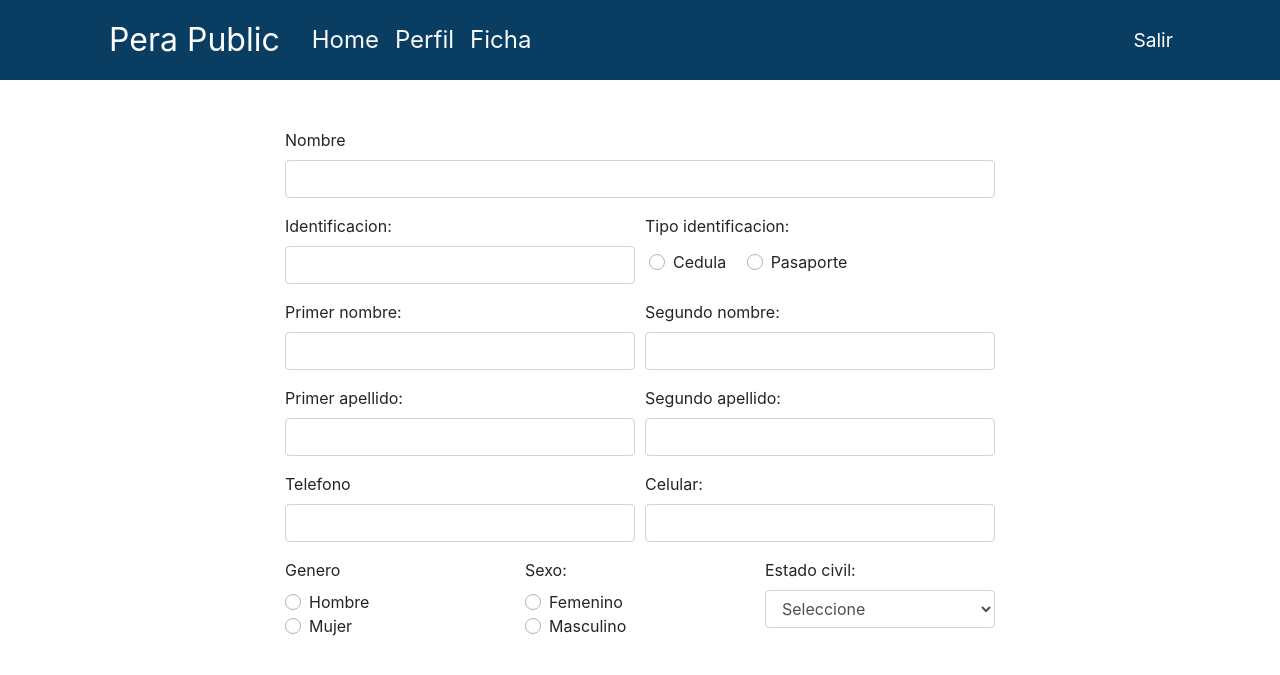
After one commit to taguz91/pera-public, a PHP site: the page made by src/vista/persona/form.php in a window 1280 px wide. The commit adds this page. Shown: the top 675 px of the page. Run offline with PHP 8.4, Linux system fonts and the light colour scheme; the template is opened without the code that fills it, so the values that code supplies are empty; some libraries are stand-ins or nearby versions.

Commit message:
Creando un form de persona

```diff
--- a/src/controlador/perfil.php
+++ b/src/controlador/perfil.php
@@ -12,6 +12,11 @@ class PerfilCTR extends CTR implements DCTR {
     require_once cargarVista('persona/perfil.php');
   }
 
+  function editar() {
+    global $U;
+    include cargarVista('persona/form.php');
+  }
+
   function foto() {
     global $U;
     PersonaBD::cargarFoto($U->idPersona);
--- /dev/null
+++ b/src/vista/persona/form.php
@@ -0,0 +1,148 @@
+<?php
+require 'src/vista/templates/nav.php';
+$var = 'Pepe';
+ ?>
+<div class="container my-5">
+  <div class="col-md-8 mx-auto">
+    <form class="form-horizontal" action="#" method="post">
+
+      <div class="form-group">
+        <label for="" class="control-label">Nombre</label>
+        <input class="form-control" type="text" name="" value="<?php echo isset($U->primerNombre) ? $U->primerNombre : ''; ?>">
+      </div>
+
+      <div class="form-row">
+        <div class="col">
+          <div class="form-group">
+            <label for="" class="control-label">Identificacion:</label>
+            <input class="form-control" type="text" name="" value="">
+          </div>
+        </div>
+
+        <div class="col">
+
+          <div class="form-group">
+
+            <label for="" class="control-label d-block">Tipo identificacion:</label>
+
+            <div class="p-1">
+
+              <div class="custom-control custom-radio custom-control-inline">
+                <input type="radio" id="customRadioInline1" name="customRadioInline1" class="custom-control-input">
+                <label class="custom-control-label" for="customRadioInline1">Cedula</label>
+              </div>
+              <div class="custom-control custom-radio custom-control-inline">
+                <input type="radio" id="customRadioInline2" name="customRadioInline1" class="custom-control-input">
+                <label class="custom-control-label" for="customRadioInline2">Pasaporte</label>
+              </div>
+            </div>
+
+          </div>
+
+        </div>
+      </div>
+
+      <div class="form-row">
+        <div class="col">
+          <div class="form-group">
+            <label for="" class="control-label">Primer nombre:</label>
+            <input class="form-control" type="text" name="" value="">
+          </div>
+        </div>
+
+        <div class="col">
+          <div class="form-group">
+            <label for="" class="control-label">Segundo nombre:</label>
+            <input class="form-control" type="text" name="" value="">
+          </div>
+        </div>
+      </div>
+
+
+      <div class="form-row">
+        <div class="col">
+          <div class="form-group">
+            <label for="" class="control-label">Primer apellido:</label>
+            <input class="form-control" type="text" name="" value="">
+          </div>
+        </div>
+
+        <div class="col">
+          <div class="form-group">
+            <label for="" class="control-label">Segundo apellido:</label>
+            <input class="form-control" type="text" name="" value="">
+          </div>
+        </div>
+      </div>
+
+      <div class="form-row">
+        <div class="col">
+          <div class="form-group">
+            <label for="" class="control-label">Telefono</label>
+            <input class="form-control" type="text" name="" value="">
+          </div>
+        </div>
+
+        <div class="col">
+          <div class="form-group">
+            <label for="" class="control-label">Celular:</label>
+            <input class="form-control" type="text" name="" value="">
+          </div>
+        </div>
+      </div>
+
+      <div class="form-row">
+        <div class="col">
+          <div class="form-group">
+            <label for="" class="control-label">Genero</label>
+
+            <div class="custom-control custom-radio">
+              <input type="radio" id="customRadio1" name="customRadio" class="custom-control-input">
+              <label class="custom-control-label" for="customRadio1">Hombre</label>
+            </div>
+            <div class="custom-control custom-radio">
+              <input type="radio" id="customRadio2" name="customRadio" class="custom-control-input">
+              <label class="custom-control-label" for="customRadio2">Mujer</label>
+            </div>
+
+          </div>
+        </div>
+
+        <div class="col">
+          <div class="form-group">
+            <label for="" class="control-label">Sexo:</label>
+
+            <div class="custom-control custom-radio">
+              <input type="radio" id="customRadio1" name="customRadio" class="custom-control-input">
+              <label class="custom-control-label" for="customRadio1">Femenino</label>
+            </div>
+            <div class="custom-control custom-radio">
+              <input type="radio" id="customRadio2" name="customRadio" class="custom-control-input">
+              <label class="custom-control-label" for="customRadio2">Masculino</label>
+            </div>
+
+          </div>
+        </div>
+
+        <div class="col">
+          <label for="" class="control-label">Estado civil:</label>
+
+          <select class="form-control" name="">
+            <option value="0">Seleccione</option>
+            <option value="1">Casado</option>
+            <option value="2">Soltero</option>
+          </select>
+        </div>
+
+      </div>
+
+    </form>
+  </div>
+</div>
+<?php
+function getString($o){
+  return isset($o) ? $o : '';
+}
+
+require 'src/vista/templates/copy.php';
+?>
--- a/src/vista/static/home.php
+++ b/src/vista/static/home.php
@@ -2,16 +2,18 @@
 require 'src/vista/templates/nav.php';
  ?>
 
+
+
   <div class="h-100 my-5">
     <div class="container">
 
-    <div class="card mx-auto">
+      <div class="mx-auto">
           <h1 class="text-center m-3">
             Bienvenido
           </h1>
       </div>
 
-    <div class="card mx-auto my-3">
+      <div class="mx-auto my-3">
         <h1 class="text-center bg-ista-yellow py-2">
           Nombre usuario
         </h1>
```
Also changed, not shown: src/modelo/persona/persona.php (+24 -2 lines), src/vista/persona/perfil.php (+11 -2 lines), src/utils/validaciones.php (added). Lines whose indentation alone changed are shown as unchanged.
